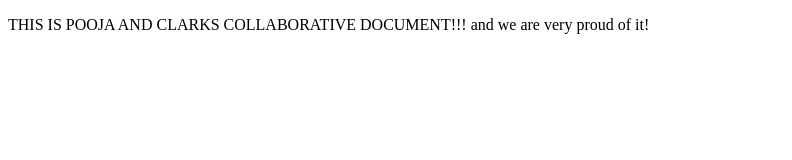
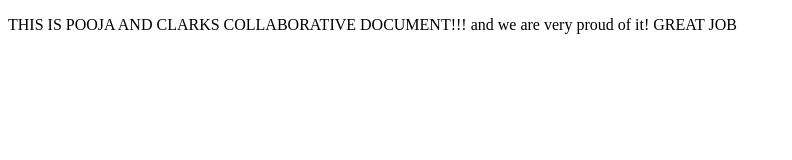
Before and after one commit to clarkroman4/fireside-story-2, a plain HTML site: page index.html in a window 1280 px wide. Shown: the whole page, without its empty margins (0-792 px from the left). Drawn offline with Linux system fonts and the light colour scheme.

Commit message:
third line added

```diff
--- a/index.html
+++ b/index.html
@@ -7,6 +7,8 @@ THIS IS POOJA AND CLARKS COLLABORATIVE DOCUMENT!!!
 
 and we are very proud of it!
 
+GREAT JOB
+
 </p>
 
 
```
